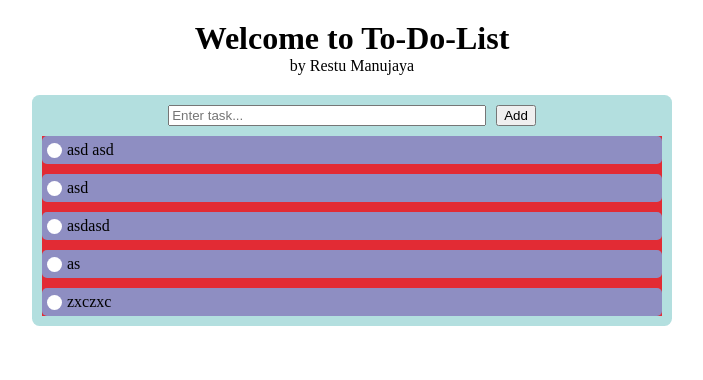
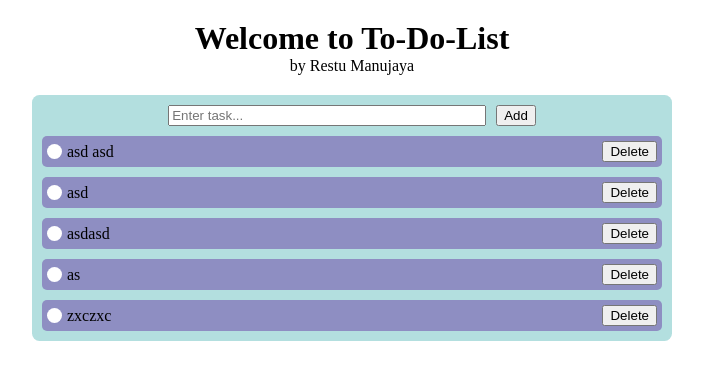
Before and after one commit to restumj/todo-list-sqlite3, a Flask app: page / in a window 1280 px wide. Shown: the top 380 px of the page, without its empty margins (288-991 px from the left). Run offline with Flask 3, Linux system fonts and the light colour scheme; data comes from the database, SQL or seed files in the repository; both versions use the stored data as it was after the commit.

Commit message:
add new feature: delete task

```diff
--- a/app.py
+++ b/app.py
@@ -56,7 +56,7 @@ def modify_task(task_id):
         conn.close()
         return jsonify({'message': 'Status diperbarui','id': task_id,'status':new_status})
     elif request.method == 'DELETE':
-        cursor.execute('DELETE FROM tasks WHERE id = ?',(task_id))
+        cursor.execute('DELETE FROM tasks WHERE id = ?',(task_id,))
         conn.commit()
         conn.close()
         return jsonify({'message': 'Tugas dihapus'})
--- a/static/script.js
+++ b/static/script.js
@@ -1,32 +1,61 @@
 const inputField = document.getElementById('task-input');
-const addButton = document.getElementById('add-button');
+const addButton = document.getElementById('add-btn');
 
 async function loadTasks() {
     try {
         const response = await fetch('/api/tasks');
         const tasks = await response.json();
-        const taskList = document.getElementById('task-list');
-        taskList.innerHTML = '';
+        const task_list = document.getElementById('task-list');
+        task_list.innerHTML = '';
 
         tasks.forEach(task => {
-            const div = document.createElement('div');
-            div.setAttribute('class','task-items');
+            const task_item = document.createElement('div');
+            const task_left = document.createElement('div');
+            const task_right = document.createElement('div');
             const li = document.createElement('li');
+            const task_status = document.createElement('div');
+            const delete_btn = document.createElement('button');
+
+            // task_left
             li.textContent = task.name;
-            const circle = document.createElement('div');
-            circle.setAttribute('id','circle-status');
-            div.appendChild(circle);
-            div.appendChild(li);
-            taskList.appendChild(div);
+            task_status.setAttribute('class','task-status');
+            task_left.setAttribute('class','task-left');
+            task_left.appendChild(task_status);
+            task_left.appendChild(li);
+
+            // task_right
+            delete_btn.setAttribute('type','button');
+            delete_btn.setAttribute('class','delete-btn');
+            delete_btn.textContent = 'Delete';
+
+            delete_btn.addEventListener('click', async () => {
+                await deleteTask(task.id);
+            });
+
+            task_right.setAttribute('class','task-right');
+            task_right.appendChild(delete_btn);
+
+
+            // wrap up task_left & task_right
+            task_item.setAttribute('class','task-item');
+            task_item.dataset.id = task.id;
+            task_item.appendChild(task_left);
+            task_item.appendChild(task_right);
+
+            // main
+            task_list.appendChild(task_item);
         });
     } catch (error) {
-        console.error('Gagal mengambil tugas: ', error);
+        console.error('Failed load tasks: ', error);
     }
 }
 loadTasks();
 
-async function createNewTask() {
-    const url = '/api/tasks'
+addButton.addEventListener('click', async () => {
+    if ((inputField.value).trim() == '') {
+        alert('Task name can\'t be empty!');
+    } else {
+        const url = '/api/tasks';
         const data = {name: inputField.value};
 
         try {
@@ -41,11 +70,30 @@ async function createNewTask() {
             if (!response.ok) {
                 throw new Error(`HTTP error! Status: ${response.status}`)
             }
+
+            loadTasks();
         } catch (error) {
             console.error('Error create new task: ', error);
         }
+    }
+    inputField.value = '';
+});
+
+// delete task
+async function deleteTask(taskId) {
+    const url = `/api/tasks/${taskId}`;
+
+    try {
+        const response = await fetch(url, {
+            method: 'DELETE'
+        });
+
+        if (!response.ok) {
+            throw new Error(`HTTP error! Status: ${response.status}`)
+        }
 
         loadTasks();
+    } catch (error) {
+        console.error('Error delete task: ', error);
     }
-
-addButton.addEventListener('click', createNewTask);
+}
--- a/static/style.css
+++ b/static/style.css
@@ -26,11 +26,12 @@
     display: grid;
     gap: 10px;
     margin-top: 10px;
-    background-color: rgb(226, 43, 52);
+    /* background-color: rgb(226, 43, 52); */
 }
 
-.task-items {
+.task-item {
     display: flex;
+    justify-content: space-between;
     gap: 5px;
     align-items: center;
     list-style-type: none;
@@ -39,10 +40,16 @@
     padding: 5px;
 }
 
-#circle-status {
+.task-status {
     width: 15px;
     height: 15px;
     background-color: white;
     border-radius: 50%;
     flex-shrink: 0;
 }
+
+.task-left, .task-right {
+    display: flex;
+    gap: 5px;
+    align-items: center;
+}
--- a/templates/index.html
+++ b/templates/index.html
@@ -16,13 +16,18 @@
     <div id="main-container">
         <div id="task-form">
             <input type="text" placeholder="Enter task..." id="task-input" name="task" style="min-width: 50%;">
-            <button type="button" id="add-button">Add</button>
+            <button type="button" id="add-btn">Add</button>
         </div>
 
         <ul id="task-list">
-            <div class="task-items">
-                <div id="circle-status"></div>
-                <li>item1</li>
+            <div class="task-item" data-id="5">
+                <div class="task-left">
+                    <div class="task-status"></div>
+                    <li>item1</li>
+                </div>
+                <div class="task-right">
+                    <button type="button" class="delete-btn">Delete</button>
+                </div>
             </div>
         </ul>
     </div>
```
Also changed, not shown: todo.db. Lines whose indentation alone changed are shown as unchanged.
